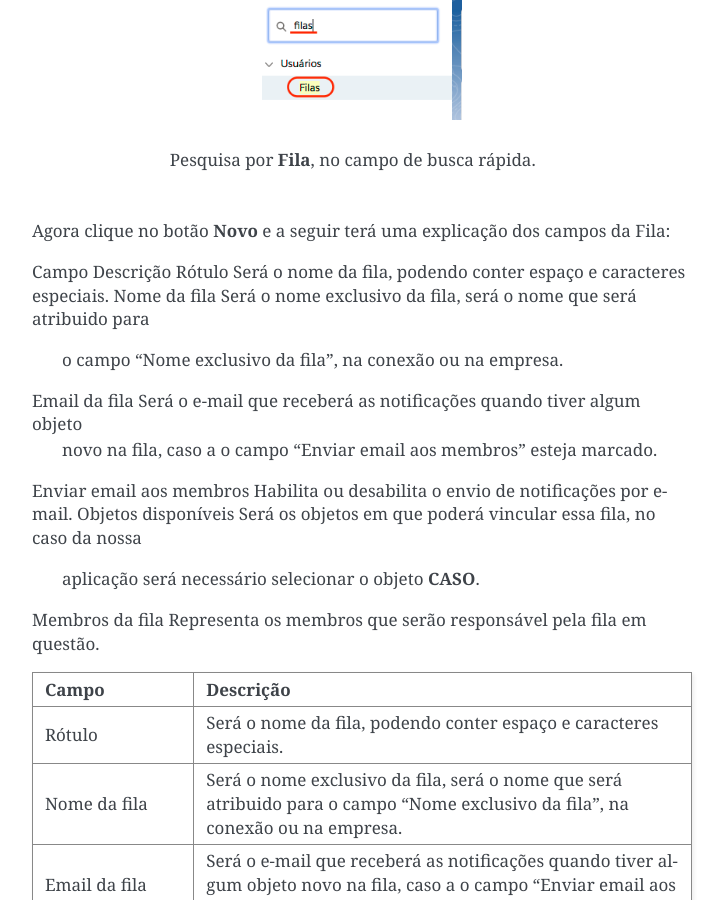
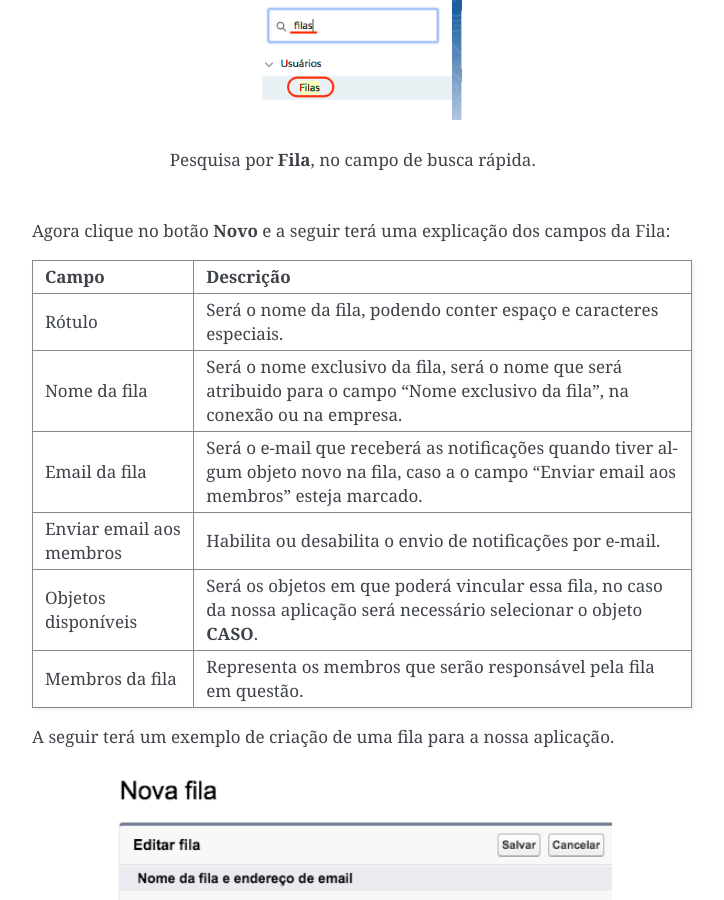
Before and after one commit to Inpulso-Tecnologia/RAConnectDOCFull, a Sphinx documentation site: the page built from docs/Funcional/fila.rst, in a window 1280 px wide and 900 px high, scrolled down 788 px. Shown: the whole window, without its empty margins (388-1112 px from the left). Built offline with Sphinx 7.4.7, drawn with Linux system fonts in a browser that asks for light colours.

Commit message:
Atualização de tabela da FILA

```diff
--- a/docs/Funcional/fila.rst
+++ b/docs/Funcional/fila.rst
@@ -30,24 +30,22 @@
 ============================  =============================================================
             Campo                                           Descrição
 ============================  =============================================================
-Rótulo						  Será o nome da fila, podendo conter espaço e caracteres especiais.
-Nome da fila  				  Será o nome exclusivo da fila, será o nome que será atribuido para o campo "Nome exclusivo da fila", na conexão ou na empresa.
-Email da fila 				  Será o e-mail que receberá as notificações quando tiver algum objeto novo na fila, caso a o campo "Enviar email aos membros" esteja marcado.
+Rótulo						  Será o nome da fila, podendo conter espaço e caracteres
+especiais.
+Nome da fila  				  Será o nome exclusivo da fila, será o nome que será
+atribuido para o campo "Nome exclusivo da fila",
+na conexão ou na empresa.
+Email da fila 				  Será o e-mail que receberá as notificações quando tiver
+algum objeto novo na fila, caso a o campo
+"Enviar email aos membros" esteja marcado.
 Enviar email aos membros      Habilita ou desabilita o envio de notificações por e-mail.
-Objetos disponíveis			  Será os objetos em que poderá vincular essa fila, no caso da nossa aplicação será necessário selecionar o objeto **CASO**.
-Membros da fila 			  Representa os membros que serão responsável pela fila em questão.
+Objetos disponíveis			  Será os objetos em que poderá vincular essa fila, no caso
+da nossa aplicação será necessário selecionar o objeto
+**CASO**.
+Membros da fila 			  Representa os membros que serão responsável pela fila em
+questão.
 ============================  ==============================================================
 
-Campo         				Descrição
-Rótulo        				Será o nome da fila, podendo conter espaço e caracteres especiais.
-Nome da fila  				Será o nome exclusivo da fila, será o nome que será atribuido para
-							o campo "Nome exclusivo da fila", na conexão ou na empresa.
-Email da fila				Será o e-mail que receberá as notificações quando tiver algum objeto
-							novo na fila, caso a o campo "Enviar email aos membros" esteja marcado.
-Enviar email aos membros 	Habilita ou desabilita o envio de notificações por e-mail.
-Objetos disponíveis 		Será os objetos em que poderá vincular essa fila, no caso da nossa
-							aplicação será necessário selecionar o objeto **CASO**.
-Membros da fila 			Representa os membros que serão responsável pela fila em questão.
 
 
 +----------------------------+--------------------------------------------------------------------+
```
